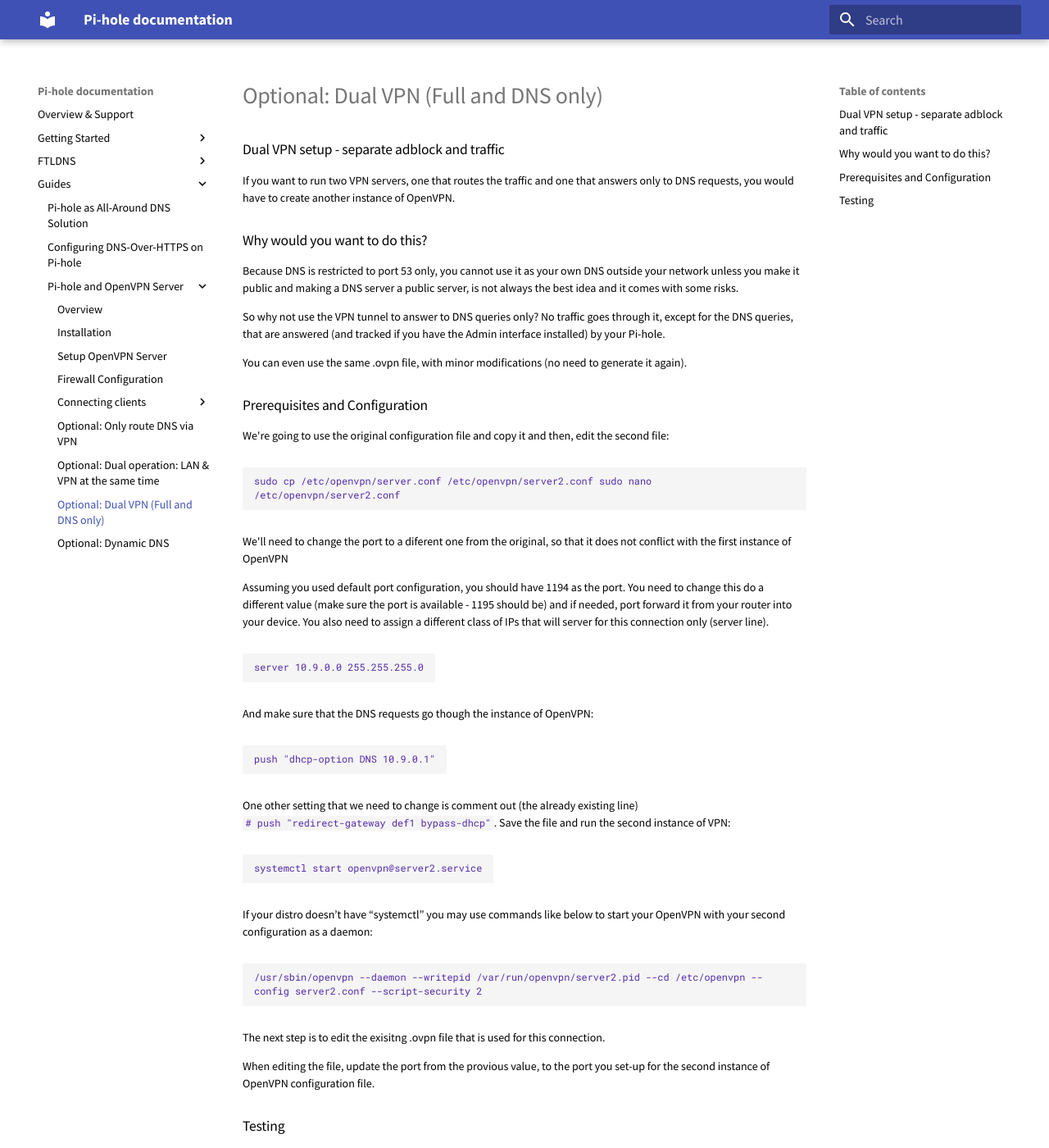
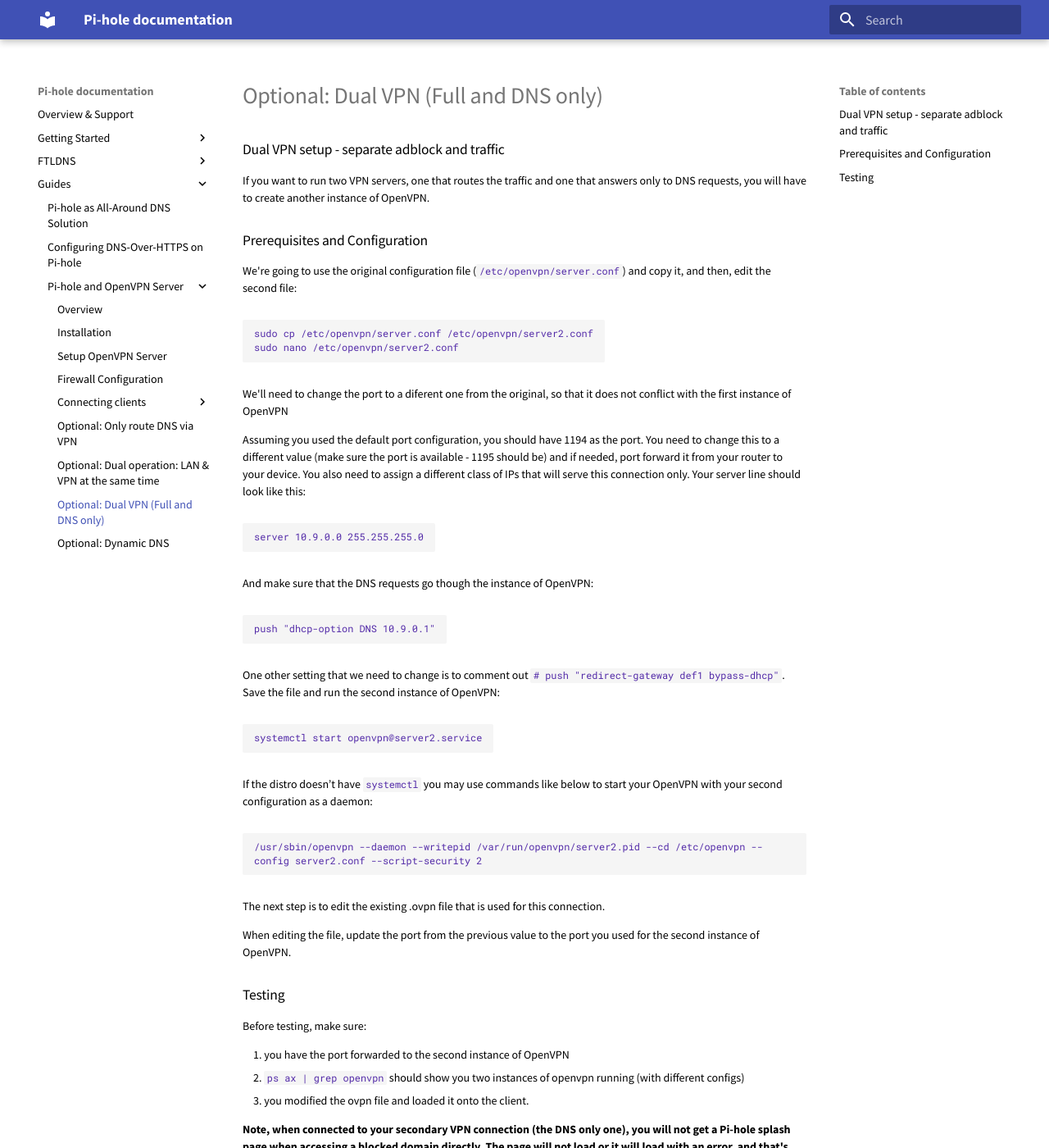
Before and after one commit to pi-hole/docs, an MkDocs documentation site: the page built from docs/guides/vpn/dual-VPN.md, in a window 1280 px wide and 1400 px high. Shown: the whole window at 82% size. Built offline with MkDocs 1.6.1 and Material for MkDocs 9.7.7, drawn with Linux system fonts in a browser that asks for light colours; old or Windows-style settings are respelled for this version of MkDocs; some of the changed text lies outside the part shown.

Commit message:
Update dual-VPN.md

````diff
--- a/docs/guides/vpn/dual-VPN.md
+++ b/docs/guides/vpn/dual-VPN.md
@@ -1,23 +1,18 @@
 ### Dual VPN setup - separate adblock and traffic
-If you want to run two VPN servers, one that routes the traffic and one that answers only to DNS requests, you would have to create another instance of OpenVPN.
-
-### Why would you want to do this?
-Because DNS is restricted to port 53 only, you cannot use it as your own DNS outside your network unless you make it public and making a DNS server a public server, is not always the best idea and it comes with some risks.
-
-So why not use the VPN tunnel to answer to DNS queries only? No traffic goes through it, except for the DNS queries, that are answered (and tracked if you have the Admin interface installed) by your Pi-hole.
-
-You can even use the same .ovpn file, with minor modifications (no need to generate it again).
+If you want to run two VPN servers, one that routes the traffic and one that answers only to DNS requests, you will have to create another instance of OpenVPN.
 
 ### Prerequisites and Configuration
-We're going to use the original configuration file and copy it and then, edit the second file:
+We're going to use the original configuration file (`/etc/openvpn/server.conf`) and copy it, and then, edit the second file:
 
 ```
-sudo cp /etc/openvpn/server.conf /etc/openvpn/server2.conf sudo nano /etc/openvpn/server2.conf
+sudo cp /etc/openvpn/server.conf /etc/openvpn/server2.conf
+sudo nano /etc/openvpn/server2.conf
 ```
 
 We'll need to change the port to a diferent one from the original, so that it does not conflict with the first instance of OpenVPN
 
-Assuming you used default port configuration, you should have 1194 as the port. You need to change this do a different value (make sure the port is available - 1195 should be) and if needed, port forward it from your router into your device. You also need to assign a different class of IPs that will server for this connection only (server line).
+Assuming you used the default port configuration, you should have 1194 as the port. You need to change this to a different value (make sure the port is available - 1195 should be) and if needed, port forward it from your router to your device. You also need to assign a different class of IPs that will serve this connection only.
+Your server line should look like this:
 
 ```
 server 10.9.0.0 255.255.255.0
@@ -29,28 +24,28 @@
 push "dhcp-option DNS 10.9.0.1"
 ```
 
-One other setting that we need to change is comment out (the already existing line) `# push "redirect-gateway def1 bypass-dhcp"`.
-Save the file and run the second instance of VPN:
+One other setting that we need to change is to comment out `# push "redirect-gateway def1 bypass-dhcp"`.
+Save the file and run the second instance of OpenVPN:
 
 ```
 systemctl start openvpn@server2.service
 ```
 
-If your distro doesn’t have “systemctl” you may use commands like below to start your OpenVPN with your second configuration as a daemon:
+If the distro doesn’t have `systemctl` you may use commands like below to start your OpenVPN with your second configuration as a daemon:
 
 ```
 /usr/sbin/openvpn --daemon --writepid /var/run/openvpn/server2.pid --cd /etc/openvpn --config server2.conf --script-security 2
 ```
 
-The next step is to edit the exisitng .ovpn file that is used for this connection.
+The next step is to edit the existing .ovpn file that is used for this connection.
 
-When editing the file, update the port from the provious value, to the port you set-up for the second instance of OpenVPN configuration file.
+When editing the file, update the port from the previous value to the port you used for the second instance of OpenVPN.
 
 ### Testing
-Before testing, make sure you:
+Before testing, make sure:
 
-1. have the port forwarded to the second instance of VPN
+1. you have the port forwarded to the second instance of OpenVPN
 2. `ps ax | grep openvpn` should show you two instances of openvpn running (with different configs)
 3. you modified the ovpn file and loaded it onto the client.
 
-**Note, when connected to your secondary VPN connection (the DNS only one), you will not get a Pi-hole splash page when accessing a blocked domain directly. The page will not load or it will load with an error, and that's because we didn't route the traffic through the VPN and we didn't create an iptables rule for masquerading, so the return packets (since they are not part of the same LAN subset as your VPN-CLient-AssignedIps) get lost.**
+**Note, when connected to your secondary VPN connection (the DNS only one), you will not get a Pi-hole splash page when accessing a blocked domain directly. The page will not load or it will load with an error, and that's because we didn't route the traffic through the VPN and we didn't create an iptables rule for masquerading, so the return packets (since they are not part of the same LAN subset as your VPN CLient) get lost.**
````
